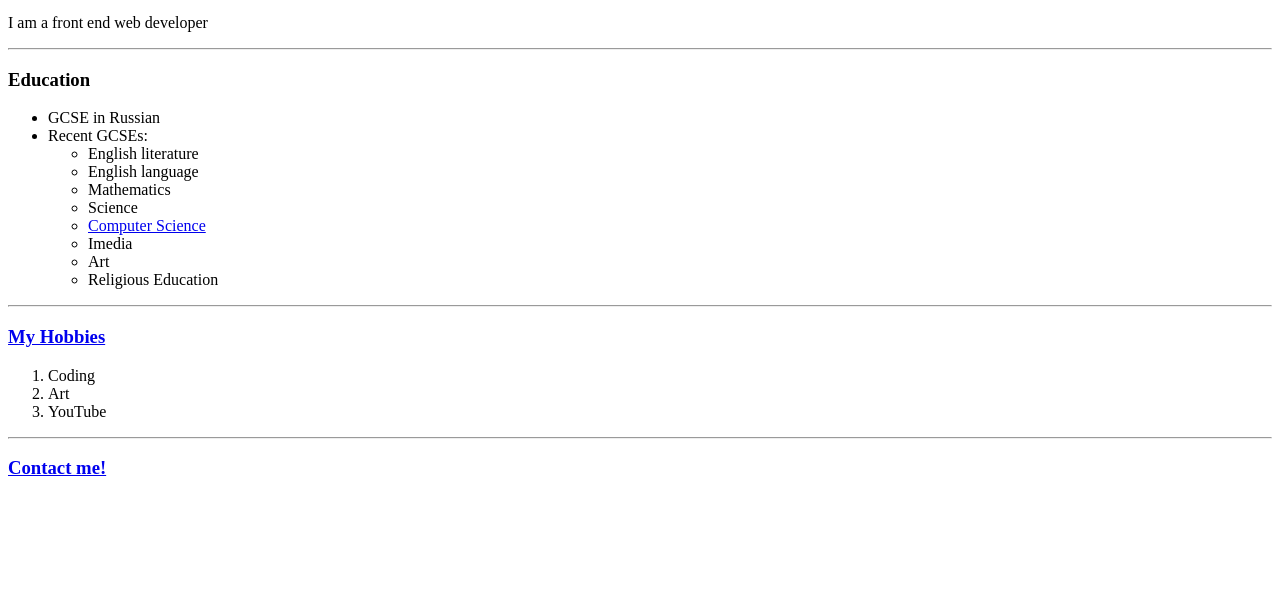
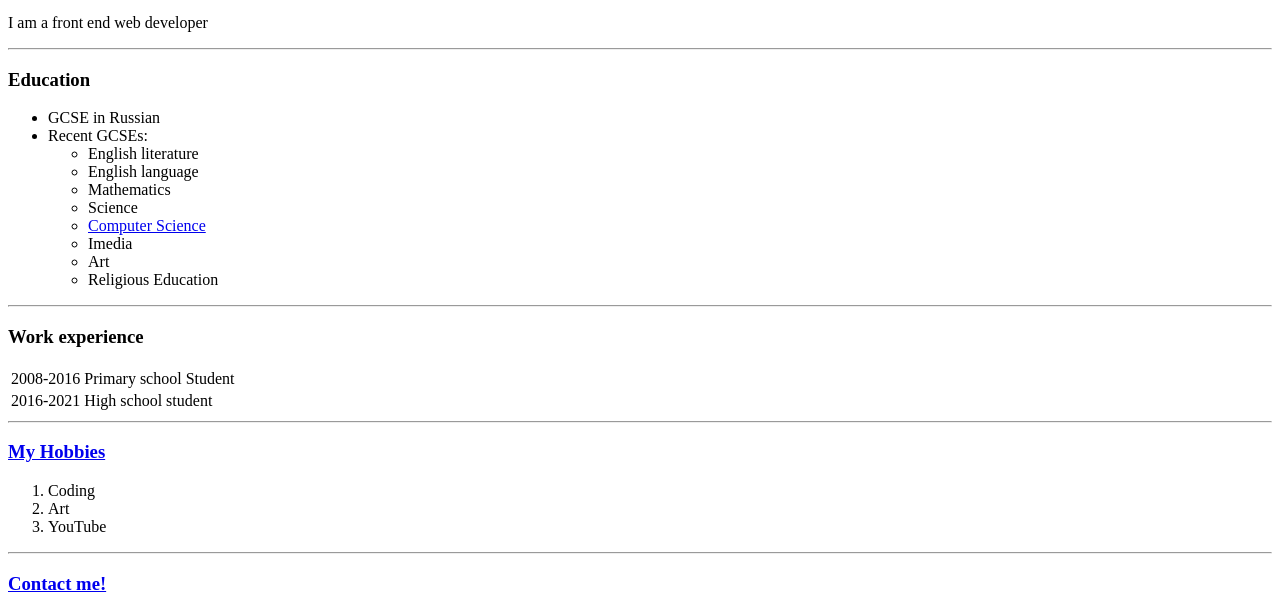
Before and after one commit to m1lanaz/Web_Development_Bootcamp, a plain HTML site: page Section 2 Exercises/Personal Site/Personal_Site.html in a window 1280 px wide. Shown: the part 242-856 px from the top of the page. Before the commit the page ends 800 px from the top, so only its background shows below. Drawn offline with Linux system fonts and the light colour scheme.

Commit message:
Added a table for structure

```diff
--- a/Section 2 Exercises/Personal Site/Personal_Site.html
+++ b/Section 2 Exercises/Personal Site/Personal_Site.html
@@ -29,6 +29,18 @@
             </li>
         </ul>
         <hr>
+        <h3>Work experience</h3>
+        <table>
+            <tr>
+                <td>2008-2016</td>
+                <td>Primary school Student</td>
+            </tr>
+            <tr>
+                <td>2016-2021</td>
+                <td>High school student</td>
+            </tr>
+        </table>
+        <hr>
         <h3><a href="hobbies.html">My Hobbies</a></h3>
         <ol>
             <li> Coding </li>
```
